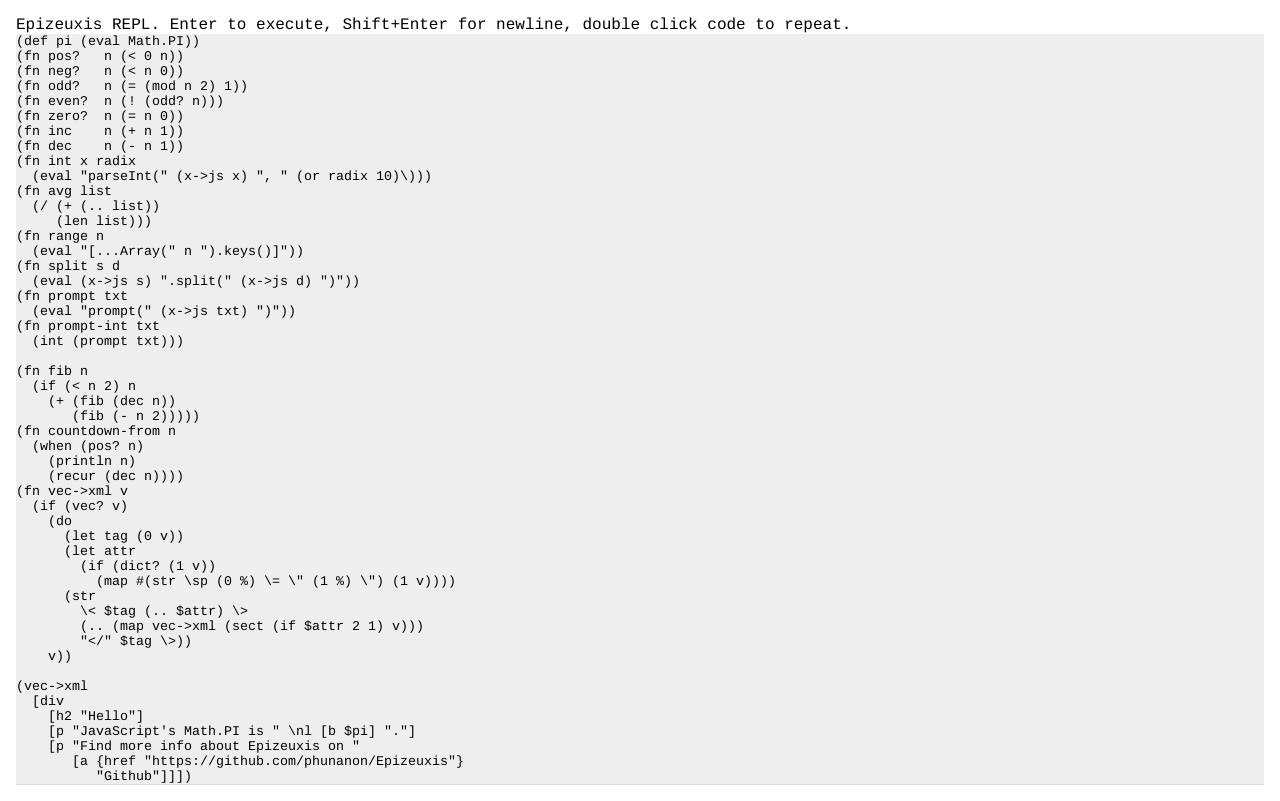
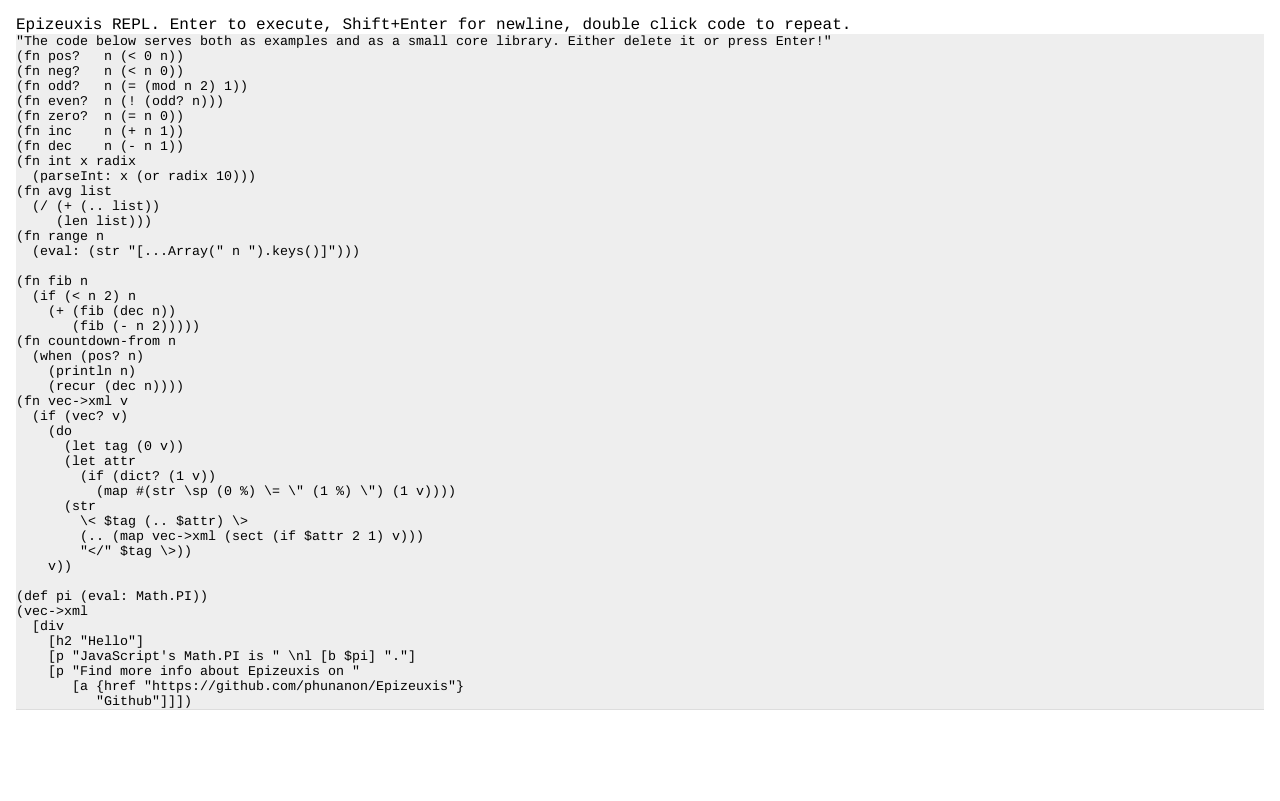
Before and after one commit to phunanon/Epizeuxis, a plain HTML site: page index.html in a window 1280 px wide. Drawn offline with Linux system fonts and the light colour scheme.

Commit message:
Remove `eval` & `x->js` in favour of native syntax

```diff
--- a/Epizeuxis.js
+++ b/Epizeuxis.js
@@ -1,5 +1,5 @@
+const isColl = o => [eDict, eSet, Array].find(t => o instanceof t);
 function isEquiv (a, b) {
-  const isColl = o => [eDict, eSet, Array].find(t => o instanceof t);
   const t = [a, b].map(o => isColl(o) || Object.prototype.toString.call(o));
   if (t[0] != t[1]) return false;
   if (isColl(a)) {
@@ -31,6 +31,7 @@ class eSet {
 }
 
 const mapnstr = v => [...v].map(x => x == null ? "null" : x);
+const jsColl = x => isColl(x) ? [...x] : x;
 Object.defineProperty(Array.prototype, "last", {get: function () { return this.length ? this[this.length - 1] : null; }});
 Array.prototype.toString = function () { return `[${mapnstr(this).join(' ')}]`; };
 [eSet, eDict].forEach(t => Object.defineProperty(t.prototype, "length", {get: function () { return this.items.length; }}));
@@ -226,9 +227,7 @@ let funcs = {
   "remove":  (ctx, f, v) => v.filter(x => !exeOp(f, [x], ctx)),
   "juxt":    (...fs)    => new Func((ctx, ...args) => fs.map(f => exeOp(f, args, ctx))),
   "comp":    (...fs)    => new Func((ctx, ...args) => fs.reduce((acc, f) => [exeOp(f, acc, ctx)], args)[0]),
-  "when":    (...all)   => all.pop(),
-  "eval":    (...all)   => eval(funcs["str"](...all)),
-  "x->js":   x          => JSON.stringify(x)
+  "when":    (...all)   => all.pop()
 };
 
 const isTrue = v => v && v.type != Tkn.N && v.type != Tkn.F;
@@ -282,6 +281,10 @@ function exeOp (op, args, ctx) {
       : funcs[op](...args);
   if (Array.isArray(funcs[op]))
     return exeFunc(op, args, ctx);
+  if (op.endsWith(':'))
+    return eval(op.slice(0, -1)).call(null, ...args.map(jsColl));
+  if (op.startsWith('.'))
+    return args[0][op.slice(1)].call(...args.map(jsColl));
   console.log(`Operation \`${op}\` not found.`);
   return null;
 }
--- a/index.html
+++ b/index.html
@@ -81,7 +81,7 @@
   <term>
     <transcript>Epizeuxis REPL. Enter to execute, Shift+Enter for newline, double click code to repeat.</transcript>
     <textarea onkeypress="return DOM_term_type(event);" oninput="DOM_input_resize(this)" id="entry" autofocus>
-(def pi (eval Math.PI))
+"The code below serves both as examples and as a small core library. Either delete it or press Enter!"
 (fn pos?   n (< 0 n))
 (fn neg?   n (< n 0))
 (fn odd?   n (= (mod n 2) 1))
@@ -90,18 +90,12 @@
 (fn inc    n (+ n 1))
 (fn dec    n (- n 1))
 (fn int x radix
-  (eval "parseInt(" (x->js x) ", " (or radix 10)\)))
+  (parseInt: x (or radix 10)))
 (fn avg list
   (/ (+ (.. list))
      (len list)))
 (fn range n
-  (eval "[...Array(" n ").keys()]"))
-(fn split s d
-  (eval (x->js s) ".split(" (x->js d) ")"))
-(fn prompt txt
-  (eval "prompt(" (x->js txt) ")"))
-(fn prompt-int txt
-  (int (prompt txt)))
+  (eval: (str "[...Array(" n ").keys()]")))
 
 (fn fib n
   (if (< n 2) n
@@ -124,6 +118,7 @@
         "</" $tag \>))
     v))
 
+(def pi (eval: Math.PI))
 (vec->xml
   [div
     [h2 "Hello"]
```
Also changed, not shown: README.md.
